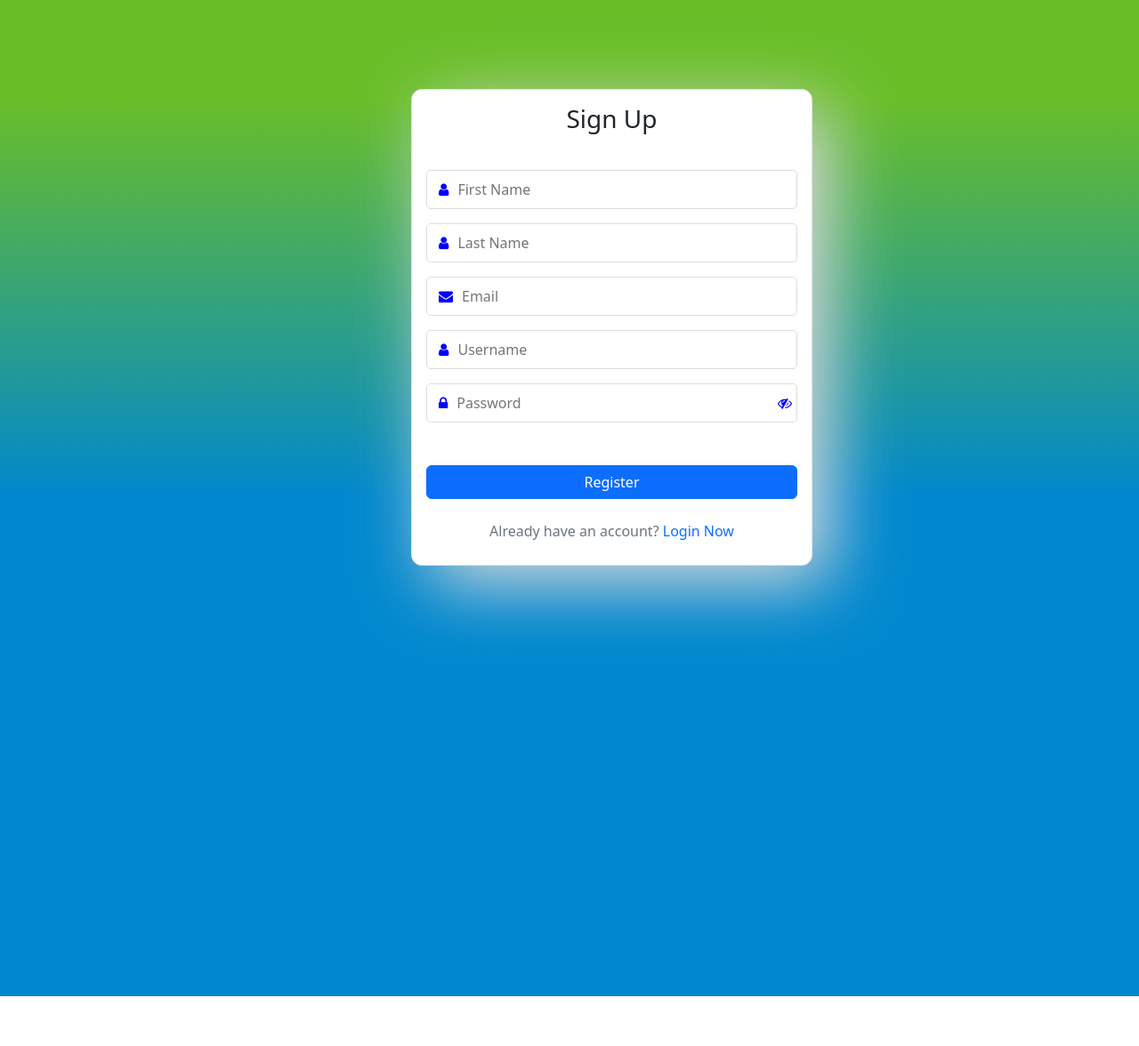
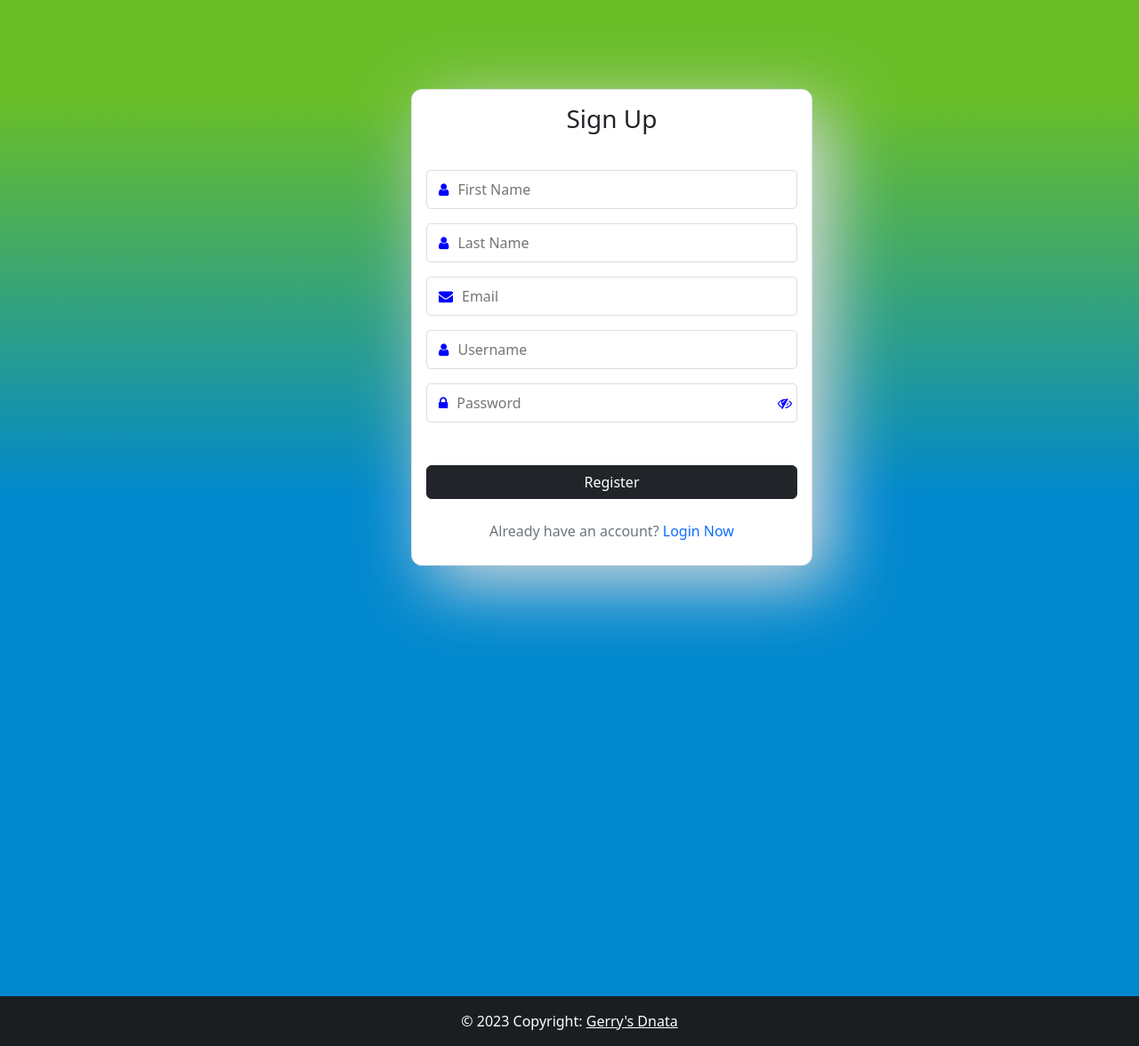
Before and after one commit to sbasit57/Ang-Signup-Login, an Angular app: page /signup in a window 1280 px wide. Shown: the whole page at 89% size. Before the commit the page ends 1120 px from the top, so only its background shows below. Built offline with nearby package versions, Linux system fonts and the light colour scheme.

Commit message:
5th Commit

```diff
--- a/src/app/Components/login/login.component.html
+++ b/src/app/Components/login/login.component.html
@@ -15,7 +15,7 @@
                 </div>
                 <small *ngIf="loginForm.controls['username'].dirty && loginForm.hasError('required','username')" class="text-danger">*Username is required</small>
                 <div class="form-group pt-3">
-                  <div class="input-field" [class.error]="loginForm.controls['username'].dirty && loginForm.hasError('required','username')">
+                  <div class="input-field" [class.error]="loginForm.controls['password'].dirty && loginForm.hasError('required','password')">
                     <span class="fa fa-lock p-2"></span>
                     <input formControlName="password" [type]="type" placeholder="Password">
                     <span (click)="hideShowPass()" class="fa {{eyeIcon}}"></span>
@@ -46,6 +46,7 @@
   </div>
 </div>
 </div>
+
 <footer class="bg-dark text-center text-white">
   <!-- Copyright -->
   <div class="text-center p-3" style="background-color: rgba(0, 0, 0, 0.2);">
--- a/src/app/Components/signup/signup.component.html
+++ b/src/app/Components/signup/signup.component.html
@@ -6,47 +6,60 @@
             <div class="panel-heading">
               <h3 class="pt-3 font-weight bold">Sign Up</h3>
               <div class="panel-body p-3">
-                <form>
+
+                <form [formGroup]="SignupForm">
+
                   <div class="form-group pt-3">
                     <div class="input-field">
                       <span class="fa fa-user p-2"></span>
-                      <input type="text" placeholder="First Name">
+                      <input formControlName="firstname" type="text" placeholder="First Name">
                     </div>
+                    <small *ngIf="SignupForm.controls['firstname'].dirty && SignupForm.hasError('required','firstname')" class="text-danger">*firstname is required</small>
                   </div>
+
                   <div class="form-group pt-3">
                     <div class="input-field">
                       <span class="fa fa-user p-2"></span>
-                      <input type="text" placeholder="Last Name">
+                      <input formControlName="lastname" type="text" placeholder="Last Name">
                     </div>
+                    <small *ngIf="SignupForm.controls['lastname'].dirty && SignupForm.hasError('required','lastname')" class="text-danger">*lastname is required</small>
                   </div>
+
                   <div class="form-group pt-3">
                     <div class="input-field">
                       <span class="fa fa-envelope p-2"></span>
-                      <input type="text" placeholder="Email">
+                      <input formControlName="email" type="text" placeholder="Email">
                     </div>
+                    <small *ngIf="SignupForm.controls['email'].dirty && SignupForm.hasError('required','email')" class="text-danger">*Email is required</small>
                   </div>
+
                   <div class="form-group pt-3">
                     <div class="input-field">
                       <span class="fa fa-user p-2"></span>
-                      <input type="text" placeholder="Username">
+                      <input formControlName="username" type="text" placeholder="Username">
                     </div>
+                    <small *ngIf="SignupForm.controls['username'].dirty && SignupForm.hasError('required','username')" class="text-danger">*Username is required</small>
                   </div>
+
                   <div class="form-group pt-3">
                     <div class="input-field">
                       <span class="fa fa-lock p-2"></span>
-                      <input [type]="type" placeholder="Password">
+                      <input formControlName="password" [type]="type" placeholder="Password">
                       <span (click)="hideShowPass()" class="fa {{eyeIcon}}"></span>
                     </div>
+                    <small *ngIf="SignupForm.controls['password'].dirty && SignupForm.hasError('required','password')" class="text-danger">*Password is required</small>
                   </div>
+
                   <div class="form-inline fr mt-4"></div>
                   <!-- <a id="forget" class="font-weight-bold">Forget Password?</a> -->
-                  <button type="submit" class="btn btn-primary btn-block mt-4 w-100">Register</button>
+                  <button type="submit" class="btn btn-dark btn-block mt-4 w-100">Register</button>
                   <div class="text-center pt-4 text-muted">Already have an account?
                   <a id="forget" routerLink="/login">
                     Login Now
                   </a>
                   </div>
                 </form>
+
               </div>
               <!-- <div class="mx-3 my-2 py-2 bordert">
                 <div class="text-center py-3">
@@ -61,3 +74,12 @@
     </div>
   </div>
   </div>
+
+  <footer class="bg-dark text-center text-white">
+    <!-- Copyright -->
+    <div class="text-center p-3" style="background-color: rgba(0, 0, 0, 0.2);">
+      © 2023 Copyright:
+      <a class="text-white" href="https://www.gerrysdnata.com/">Gerry's Dnata</a>
+    </div>
+    <!-- Copyright -->
+  </footer>
--- a/src/app/Components/signup/signup.component.ts
+++ b/src/app/Components/signup/signup.component.ts
@@ -1,4 +1,5 @@
 import { Component, OnInit } from '@angular/core';
+import { FormBuilder, FormGroup, Validators } from '@angular/forms';
 
 @Component({
   selector: 'app-signup',
@@ -10,11 +11,16 @@ export class SignupComponent implements OnInit {
   type:string ="password";
 isText: boolean = false;
 eyeIcon: string = "fa-eye-slash";
-  constructor(){
-
-  }
+SignupForm!:FormGroup;
+  constructor(private fb:FormBuilder){}
   ngOnInit(): void {
-
+    this.SignupForm = this.fb.group({
+      firstname: ['',Validators.required],
+      lastname : ['',Validators.required],
+      email    : ['',Validators.required],
+      username : ['',Validators.required],
+      password : ['',Validators.required]
+    })
   }
   hideShowPass(){
     this.isText = !this.isText;
```
